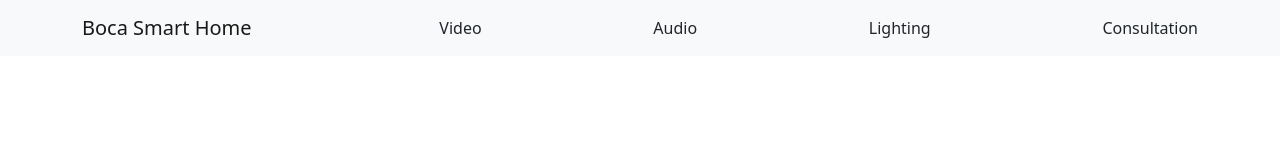
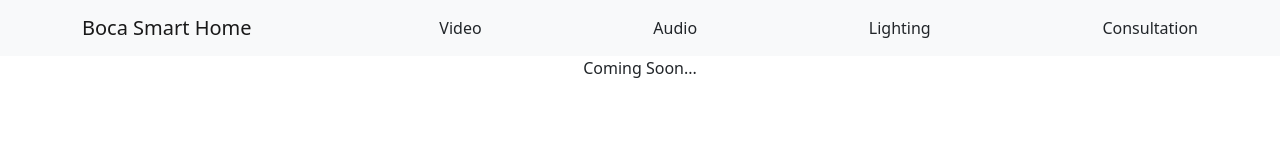
Before and after one commit to Dolsen0/BocaSmartHome, a React (Create React App) app: page / in a window 1280 px wide. Shown: the top 160 px of the page. Built offline with nearby package versions, Linux system fonts and the light colour scheme.

Commit message:
added message for future content

```diff
--- a/src/App.js
+++ b/src/App.js
@@ -6,6 +6,7 @@ function App() {
     <div className="App">
       <>
       <NavbarBSH/>
+      <p>Coming Soon...</p>
       </>
     </div>
   );
```
